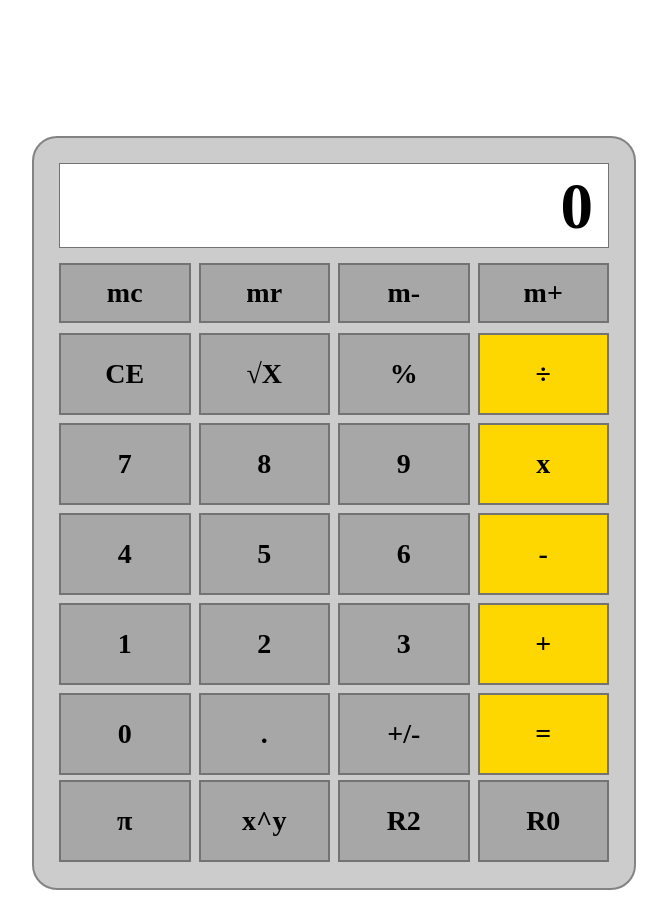
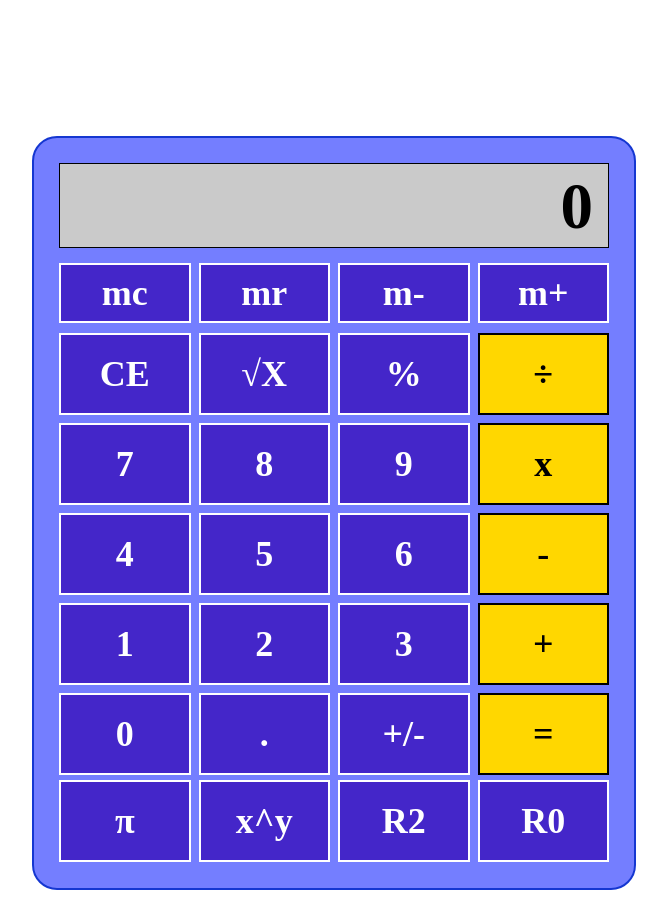
Before and after one commit to dxlefourtwenty/calculator, a plain HTML site: page index.html in a window 1280 px wide. Shown: the whole page, without its empty margins (306-973 px from the left). Drawn offline with Linux system fonts and the light colour scheme.

Commit message:
updated color

```diff
--- a/script.js
+++ b/script.js
@@ -7,7 +7,7 @@ let operator = null;
 let firstValue = "";
 let secondValue = "";
 let waitingForSecondValue = false;
-const decimalLimit = 8;
+const decimalLimit = 10;
 
 function loadTopButtons(rows, cols) {
     const topContainer = document.getElementById("top-buttons");
@@ -161,30 +161,40 @@ middleButtons[1].textContent = "√X";
 middleButtons[2].textContent = "%";
 middleButtons[3].textContent = "÷";
 middleButtons[3].style.backgroundColor = "gold";
+middleButtons[3].style.borderColor = "black";
+middleButtons[3].style.color = "black";
 
 middleButtons[4].textContent = "7";
 middleButtons[5].textContent = "8";
 middleButtons[6].textContent = "9";
 middleButtons[7].textContent = "x";
 middleButtons[7].style.backgroundColor = "gold";
+middleButtons[7].style.borderColor = "black";
+middleButtons[7].style.color = "black";
 
 middleButtons[8].textContent = "4";
 middleButtons[9].textContent = "5";
 middleButtons[10].textContent = "6";
 middleButtons[11].textContent = "-";
 middleButtons[11].style.backgroundColor = "gold";
+middleButtons[11].style.borderColor = "black";
+middleButtons[11].style.color = "black";
 
 middleButtons[12].textContent = "1";
 middleButtons[13].textContent = "2";
 middleButtons[14].textContent = "3";
 middleButtons[15].textContent = "+";
 middleButtons[15].style.backgroundColor = "gold";
+middleButtons[15].style.borderColor = "black";
+middleButtons[15].style.color = "black";
 
 middleButtons[16].textContent = "0";
 middleButtons[17].textContent = ".";
 middleButtons[18].textContent = "+/-";
 middleButtons[19].textContent = "=";
 middleButtons[19].style.backgroundColor = "gold";
+middleButtons[19].style.borderColor = "black";
+middleButtons[19].style.color = "black";
 
 bottomButtons[0].textContent = "π";
 bottomButtons[1].textContent = "x^y";
--- a/styles.css
+++ b/styles.css
@@ -12,20 +12,20 @@ body {
     display: flex;
     flex-direction: column;
     gap: 5px;
-    background-color: rgb(204, 204, 204);
+    background-color: rgb(116, 126, 255);
     height: 750px;
     width: 600px;
-    border: 2px solid rgb(131, 131, 131);
+    border: 2px solid rgb(21, 55, 209);
     border-radius: 25px;
 }
 
 #output {
-    background-color: white;
+    background-color: rgb(202, 202, 202);
     width: 550px;
     height: 85px;
     margin: 25px;
     margin-bottom: 0px;
-    border: 1px solid rgb(116, 115, 115);
+    border: 1px solid rgb(0, 0, 0);
     font-size: 65px;
     font-weight: 900;
     text-align: right;
@@ -44,13 +44,14 @@ body {
 }
 
 .top-button, .middle-button, .bottom-button {
-    font-size: 28px;
+    font-size: 36px;
     font-weight: bold;
+    color: white;
 }
 
 .top-button {
-    background-color: rgb(167, 167, 167);
-    border: 2px solid rgb(116, 115, 115);
+    background-color: rgb(68, 38, 201);
+    border: 2px solid white;
     box-sizing: border-box;
 }
 
@@ -63,8 +64,8 @@ body {
 }
 
 .middle-button {
-    background-color: rgb(167, 167, 167);
-    border: 2px solid rgb(116, 115, 115);
+    background-color: rgb(68, 38, 201);
+    border: 2px solid white;
     box-sizing: border-box;
 }
 
@@ -78,7 +79,7 @@ body {
 }
 
 .bottom-button {
-    background-color: rgb(167, 167, 167);
-    border: 2px solid rgb(116, 115, 115);
+    background-color: rgb(68, 38, 201);
+    border: 2px solid white;
     box-sizing: border-box;
 }
```
